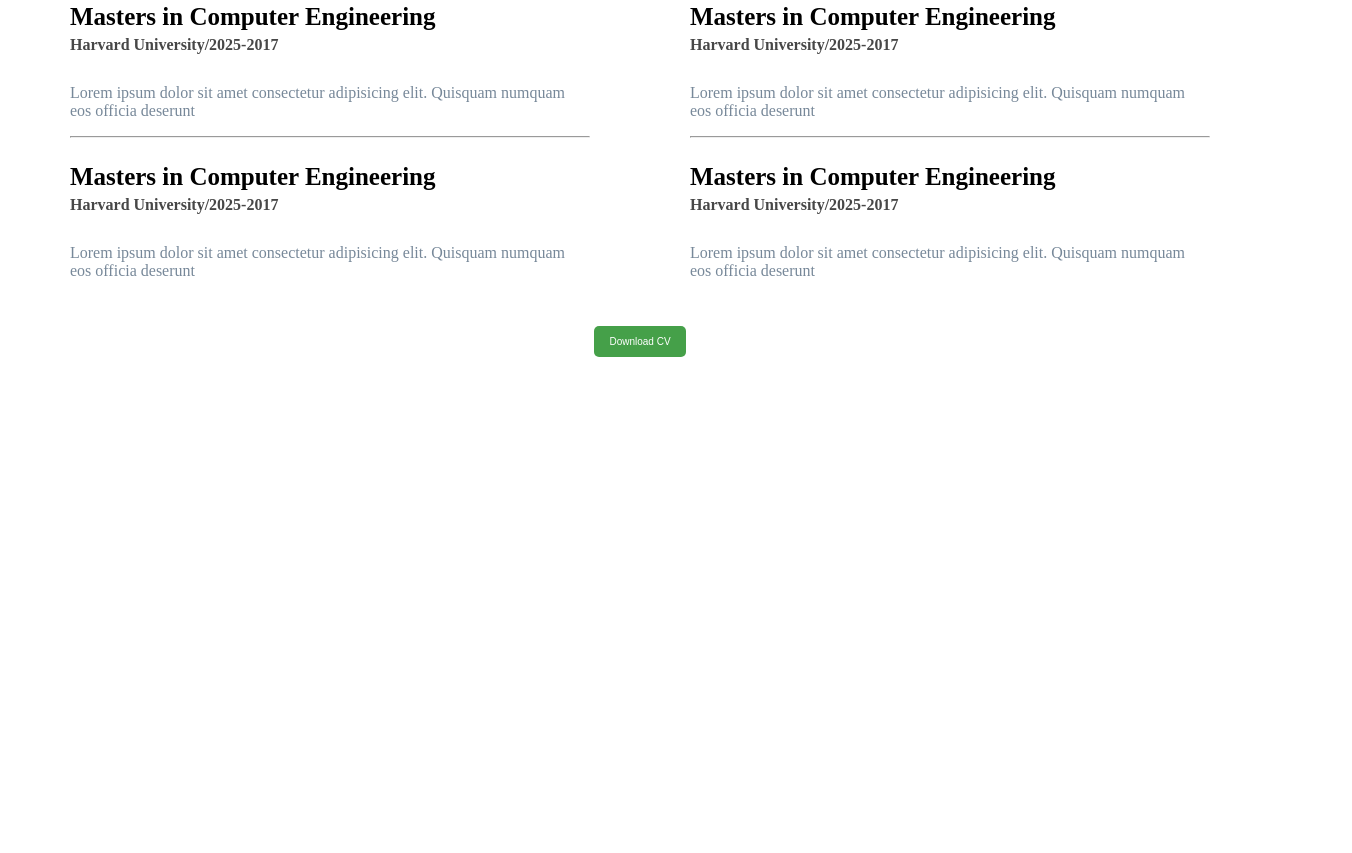
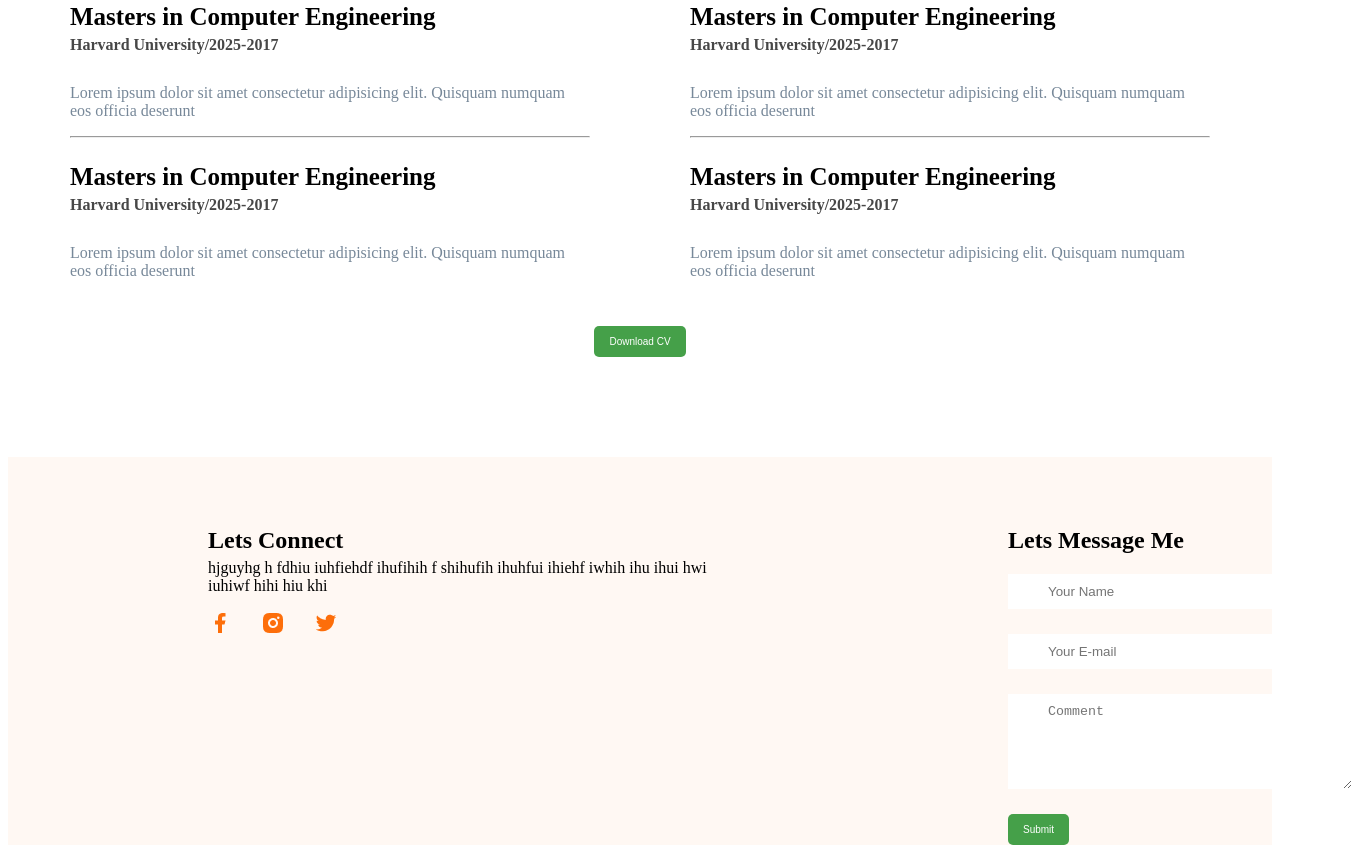
Before and after one commit to Sayed12R/webdeveloper-portfolio, a plain HTML site: page index.html in a window 1280 px wide. Shown: the part 2000-2853 px from the top of the page, 1352 px wide, since content can reach past the window. Before the commit the page ends 2365 px from the top, so only its background shows below. Drawn offline with Linux system fonts and the light colour scheme.

Commit message:
complte 1st page

```diff
--- a/index.html
+++ b/index.html
@@ -146,30 +146,35 @@
                   <div class="button">
                         <button class="bg">Download CV</button>
                   </div>
+            </section>
+       </main>
 
+       <!-- footer part -->
+      <footer>
+        <div class="footer">
 
+            <div class="footer-col-1">
+                   <h2  class="footer-title" >Lets Connect</h2>
+                   <p class="footer-descrip" >hjguyhg h fdhiu iuhfiehdf ihufihih f shihufih ihuhfui ihiehf  iwhih ihu ihui hwi iuhiwf hihi hiu  khi  </p>
+                   <div class="social-link">
+                        <a href=""><img src="images/icons/facebook.png" alt=""></a>
+                        <a href=""><img src="images/icons/insta.png" alt=""></a>
+                        <a href=""><img src="images/icons/twitter.png" alt=""></a>
+                     </div>
+            </div>
 
+            <div class="footer-col-2">
+                <h2  class="footer-title" >Lets Message Me</h2>
+                <form class="contact" action="">
+                    <input type="text" placeholder="Your Name">
+                    <input type="email" placeholder="Your E-mail">
+                    <textarea name="" id="" cols="30" rows="5" placeholder="Comment"></textarea>
+                </form>
 
+                    <input class="bg" type="submit" value="Submit">
+            </div>
+        </div>
+    </footer>
 
-
-
-            </section>
-
-
-
-
-
-    </main>
-
-
-
-
-
-
-
-
-    <footer>
-
-    </footer>
 </body>
 </html>
--- a/style/portfolio.css
+++ b/style/portfolio.css
@@ -154,7 +154,35 @@
    margin-top: 30px;
 }
 
-
-/* .resume-con hr{
-    margin: 40px;
-} */
+/* footer style */
+.footer{
+    display: flex;
+    gap: 100px;
+    background-color: #FFF8F3;
+    margin-top: 100px;
+}
+.social-link a{
+    margin-right: 25px;
+    /* padding-right: 10px; */
+}
+.footer-col-1, .footer-col-2{
+    margin-top: 50px;
+    padding-left: 200px;
+}
+.footer-title{
+    margin-bottom: 5px;
+}
+.footer-descrip{
+    margin-top: 0px;
+    width: 500px;
+}
+.contact input,textarea{
+    display: block;
+    margin-bottom: 25px;
+    padding: 10px 40px;
+    border: 0px;
+    width: 100%;
+}
+.contact{
+    margin-top: 20px;
+}
```
